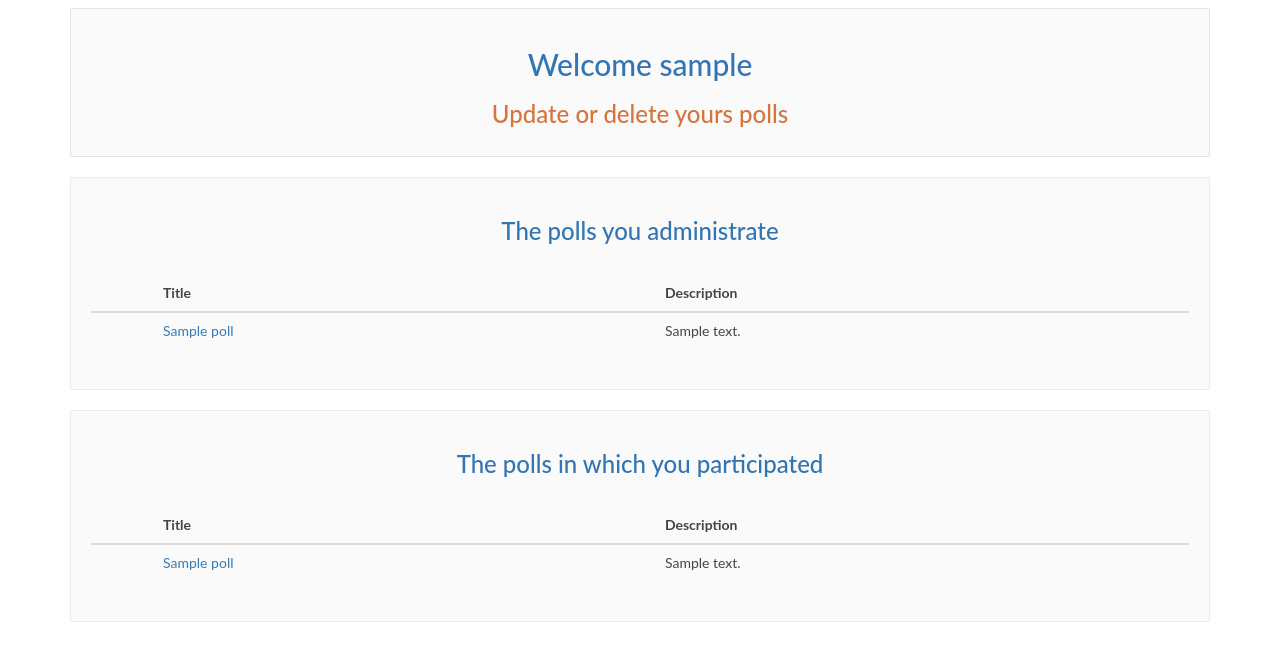
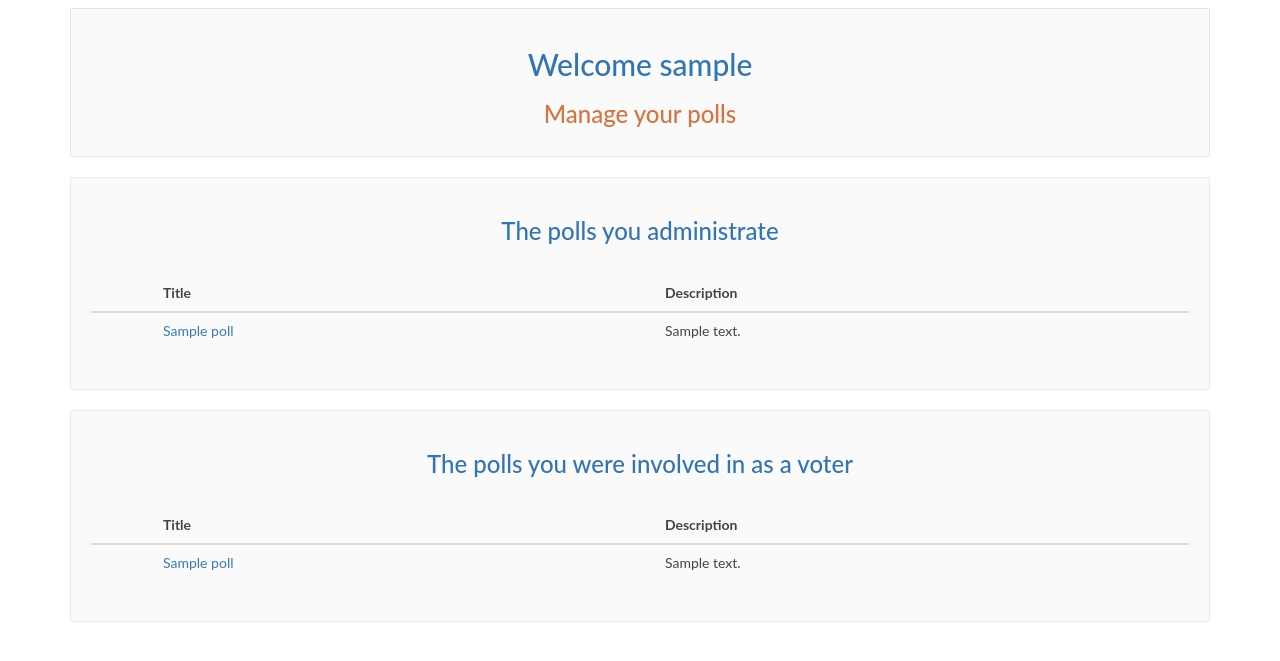
Before and after one commit to theneurasthenicrat/whale4, a Django app: template accounts/templates/accounts/user_detail.html in a window 1280 px wide. Shown: the part 62-723 px from the top of the page. Run offline with Django 3.2, Linux system fonts and the light colour scheme; the template is opened without the code that fills it: most values are stand-ins (such as "Sample title", 1, 10 or a date in 2020); some libraries are stand-ins or nearby versions.

Commit message:
Translation: user detail page
Translation continues. Now the user detail page is translated.

```diff
--- a/accounts/templates/accounts/user_detail.html
+++ b/accounts/templates/accounts/user_detail.html
@@ -7,7 +7,7 @@
     <div class="container ">
         <div class="well">
             <h2> {% trans 'Welcome '  %}{{ whaleuser.nickname }}</h2>
-            <h3>{% trans 'Update or delete yours polls' %}</h3>
+            <h3>{% trans 'Manage your polls' %}</h3>
         </div>
 
         <div class="form-login ">
@@ -40,14 +40,14 @@
                                             <div class="modal-content">
                                                 <div class="modal-header">
                                                     <button type="button" class="close" data-dismiss="modal">&times;</button>
-                                                    <h4 class="modal-title">{% trans 'Delete this poll' %} {{ poll.title }} </h4>
+                                                    <h4 class="modal-title">{% blocktrans with title=poll.title %}Delete poll "{{ title }}"{% endblocktrans %}</h4>
                                                 </div>
                                                 <div class="modal-body">
-                                                    <p>{% trans ' If you really want to delete this poll,click submit.' %}</p>
+                                                    <p>{% trans 'Do you really want to delete this poll?' %}</p>
                                                 </div>
                                                 <div class="modal-footer">
-                                                    <button type="button" class="btn btn-cancel" data-dismiss="modal">{% trans 'Cancel'%} {% bootstrap_icon "remove" %}</button>
-                                                    <a href="{% url 'deleteVotingPoll' poll.id %}" class="btn btn-ok ">{% trans 'OK' %} {% bootstrap_icon "ok" %} </a >
+                                                    <button type="button" class="btn btn-cancel" data-dismiss="modal">{% trans 'No'%} {% bootstrap_icon "remove" %}</button>
+                                                    <a href="{% url 'deleteVotingPoll' poll.id %}" class="btn btn-ok ">{% trans 'Yes' %} {% bootstrap_icon "ok" %} </a >
                                                 </div>
                                             </div>
                                         </div>
@@ -65,15 +65,15 @@
                     </table>
                 </div>
             {% else %}
-                <div class="well">
-                    <i>{% trans 'You are not yet admin ' %}</i>
+                <div class="well text-center">
+                    <i>{% trans 'You have not created any poll so far.' %}</i>
                 </div>
             {% endif%}
 
         </div>
 
         <div class="form-login margin2">
-            <h4>{% trans ' The polls in which you participated' %} </h4>
+            <h4>{% trans 'The polls you were involved in as a voter' %} </h4>
             {% if poll_list_voter %}
                 <div class="table-responsive ">
                     <table class="table"  >
@@ -101,14 +101,14 @@
                                             <div class="modal-content">
                                                 <div class="modal-header">
                                                     <button type="button" class="close" data-dismiss="modal">&times;</button>
-                                                    <h4 class="modal-title">{% trans 'Delete your vote ' %}</h4>
+                                                    <h4 class="modal-title">{% trans 'Delete your vote' %}</h4>
                                                 </div>
                                                 <div class="modal-body">
-                                                    <p> {% trans 'If you really want to delete your vote, click submit.' %}</p>
+                                                    <p> {% trans 'Do you really want to delete your vote?' %}</p>
                                                 </div>
                                                 <div class="modal-footer">
-                                                    <button type="button" class="btn btn-cancel" data-dismiss="modal">{% trans 'Cancel'%} {% bootstrap_icon "remove" %}</button>
-                                                    <a href="/polls/deleteVote/{{ poll.id }}/{{ whaleuser.id }}" class="btn btn-ok ">{% trans 'OK' %} {% bootstrap_icon "ok" %} </a >
+                                                    <button type="button" class="btn btn-cancel" data-dismiss="modal">{% trans 'No' %} {% bootstrap_icon "remove" %}</button>
+                                                    <a href="/polls/deleteVote/{{ poll.id }}/{{ whaleuser.id }}" class="btn btn-ok ">{% trans 'Yes' %} {% bootstrap_icon "ok" %} </a >
                                                 </div>
                                             </div>
                                         </div>
@@ -126,8 +126,8 @@
                     </table>
                 </div>
             {% else %}
-                <div class="well">
-                    <i>{% trans 'Not yet participated ' %}</i>
+                <div class="well text-center">
+                    <i>{% trans 'You did not participate in any poll yet.' %}</i>
                 </div>
             {% endif%}
 
--- a/polls/views.py
+++ b/polls/views.py
@@ -11,6 +11,7 @@ from django.http import HttpResponse
 from django.core.mail import EmailMessage
 from django.template.loader import get_template
 from django.template import Context
+from django.utils.safestring import mark_safe
 
 from accounts.models import WhaleUser, WhaleUserAnonymous, User, UserAnonymous
 from polls.forms import VotingPollForm, CandidateForm,  VotingForm,  DateForm, \
@@ -203,7 +204,7 @@ def delete_poll(request, pk):
     poll = get_object_or_404(VotingPoll, id=pk)
     admin=request.user.id
     poll.delete()
-    messages.success(request, _('Your poll has been deleted!'))
+    messages.success(request, mark_safe(_('Your poll has been deleted!')))
     return redirect(reverse_lazy( 'accountPoll', kwargs={'pk': admin}))
 
 
```
Also changed, not shown: locale/en/LC_MESSAGES/django.po, locale/fr/LC_MESSAGES/django.po.
